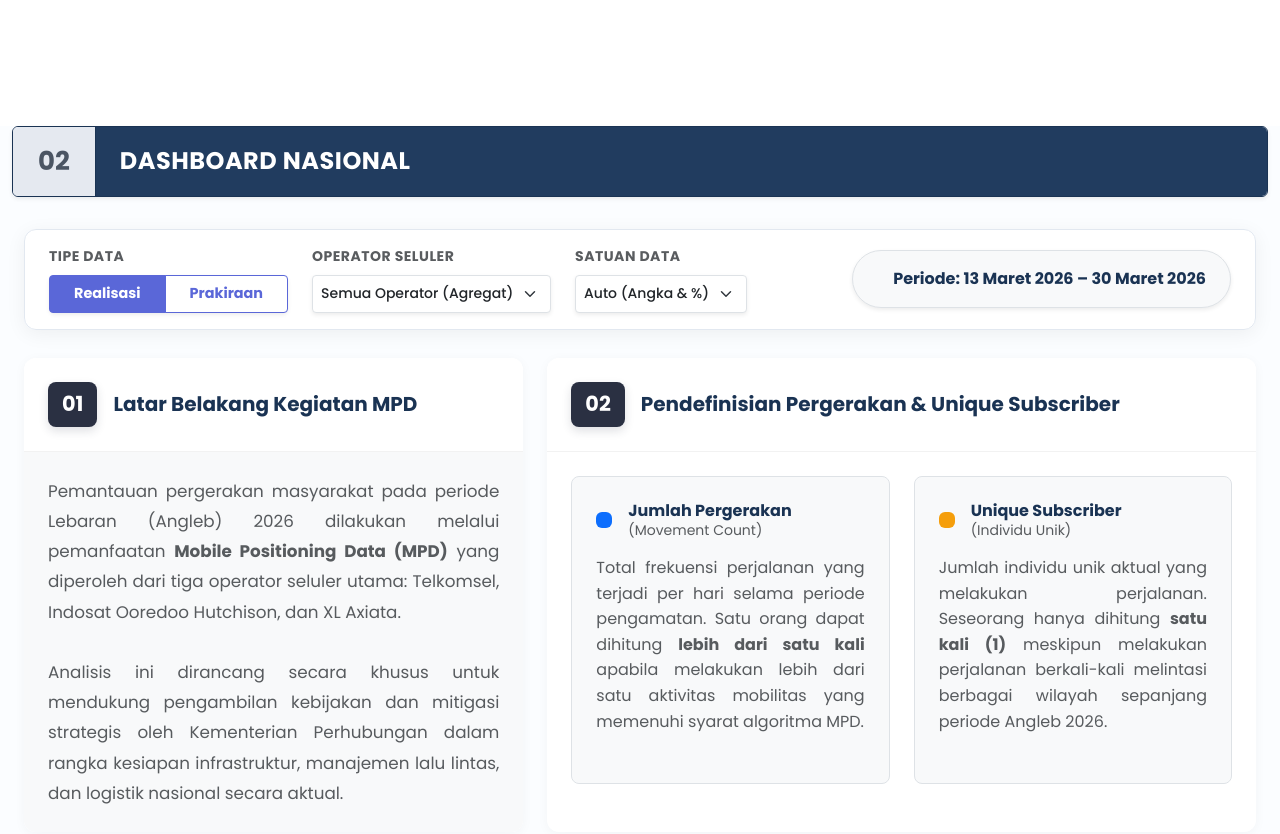
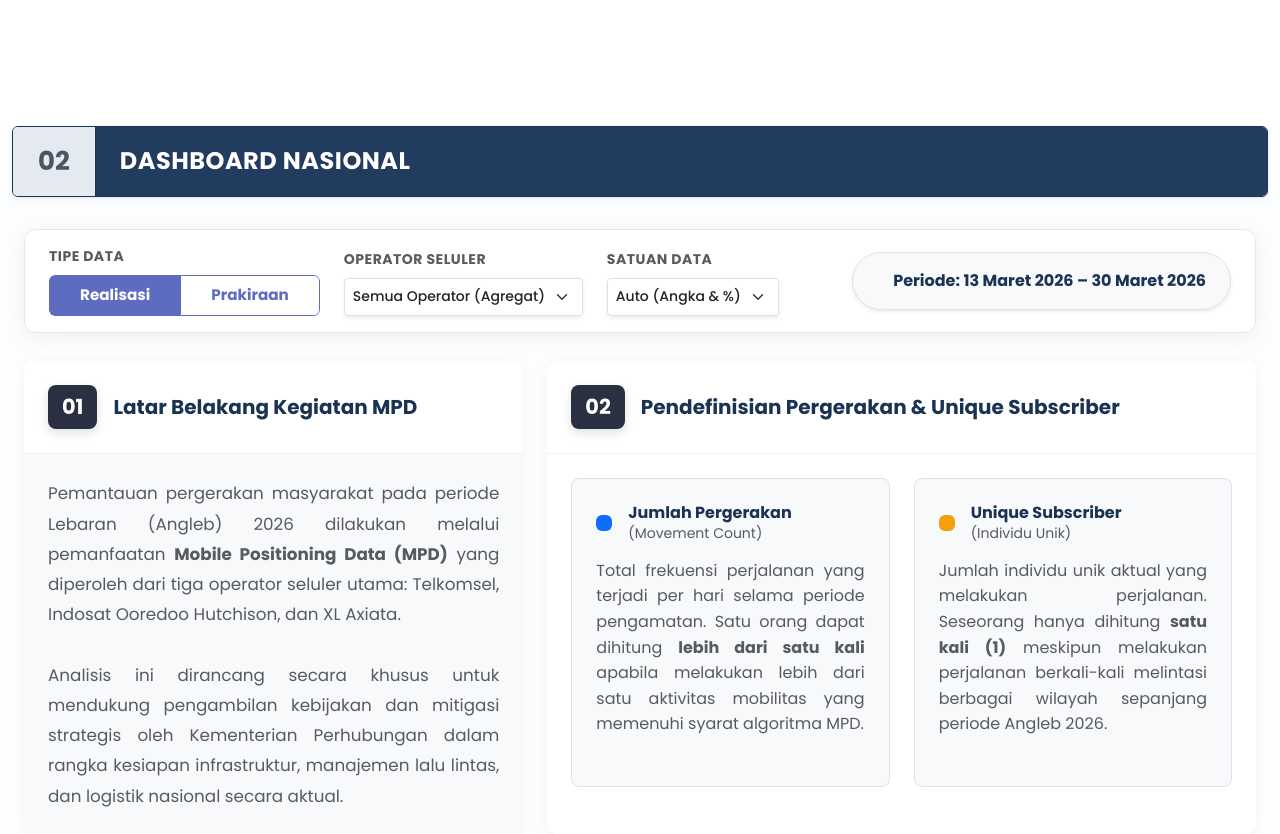
Before and after one commit to dafayape/mpd_angleb_2026, a Laravel app: page / in a window 1280 px wide. Shown: the part 4313-5147 px from the top of the page. Run offline with Laravel 12, Linux system fonts and the light colour scheme; the visitor is signed in with stand-in values (Sample User, id 1); data that the repository does not hold is empty; style sheets or scripts are compiled from the project's sources; parts of the project's set-up code (start-up, migrations or seed data) failed here and were passed over; some libraries are stand-ins or nearby versions.

Commit message:
refactor: improve styling and structure of dashboard data type toggle buttons.

```diff
--- a/resources/views/dashboard/index.blade.php
+++ b/resources/views/dashboard/index.blade.php
@@ -109,26 +109,51 @@
             justify-content: center;
         }
 
+        .custom-toggle-group {
+            border-radius: 6px;
+            overflow: hidden;
+            display: inline-flex;
+            box-shadow: none !important;
+        }
+
         .custom-toggle-group .btn {
-            border-color: #5a67d8;
-            /* Indigo matches reference image */
-            color: #5a67d8;
-            border-radius: 4px;
+            border: 1px solid #5d6bc1;
+            /* Royal Blue */
+            color: #5d6bc1;
+            font-weight: 700;
+            padding: 8px 30px;
+            border-radius: 0;
+            background-color: white;
+            transition: all 0.2s ease;
+        }
+
+        .custom-toggle-group .btn:first-child,
+        .custom-toggle-group .btn:first-of-type {
+            border-top-left-radius: 6px;
+            border-bottom-left-radius: 6px;
+            border-right: none;
+        }
+
+        .custom-toggle-group .btn:last-child,
+        .custom-toggle-group .btn:last-of-type {
+            border-top-right-radius: 6px;
+            border-bottom-right-radius: 6px;
         }
 
         .custom-toggle-group .btn-check:checked+.btn {
-            background-color: #5a67d8;
+            background-color: #5d6bc1;
             color: white;
-            border-color: #5a67d8;
+            border-color: #5d6bc1;
+            box-shadow: none;
         }
 
         .custom-toggle-group .btn:hover {
-            background-color: rgba(90, 103, 216, 0.1);
-            color: #5a67d8;
+            background-color: rgba(93, 107, 193, 0.05);
+            color: #5d6bc1;
         }
 
         .custom-toggle-group .btn-check:checked+.btn:hover {
-            background-color: #4c51bf;
+            background-color: #505cba;
             color: white;
         }
 
@@ -192,15 +217,13 @@
                 <div class="d-flex flex-column">
                     <label class="small fw-bold text-muted mb-2 text-uppercase" style="letter-spacing: 0.5px;">Tipe
                         Data</label>
-                    <div class="btn-group custom-toggle-group shadow-sm" role="group" style="height: 38px;">
+                    <div class="custom-toggle-group" role="group">
                         <input type="radio" class="btn-check filter-toggle" name="data_type" id="dt_real" value="real"
                             autocomplete="off" checked>
-                        <label class="btn btn-sm px-4 d-flex align-items-center fw-bold" for="dt_real"
-                            style="font-size: 0.9rem;">Realisasi</label>
+                        <label class="btn" for="dt_real" style="font-size: 0.95rem;">Realisasi</label>
                         <input type="radio" class="btn-check filter-toggle" name="data_type" id="dt_fore"
                             value="forecast" autocomplete="off">
-                        <label class="btn btn-sm px-4 d-flex align-items-center fw-bold" for="dt_fore"
-                            style="font-size: 0.9rem;">Prakiraan</label>
+                        <label class="btn" for="dt_fore" style="font-size: 0.95rem;">Prakiraan</label>
                     </div>
                 </div>
                 <div class="d-flex flex-column">
```
